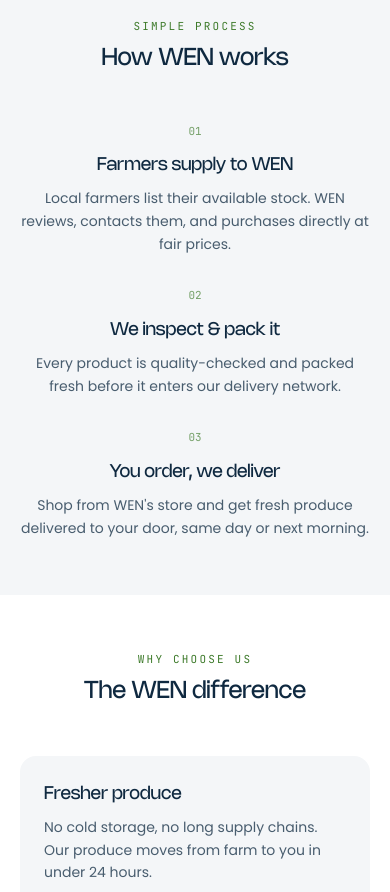
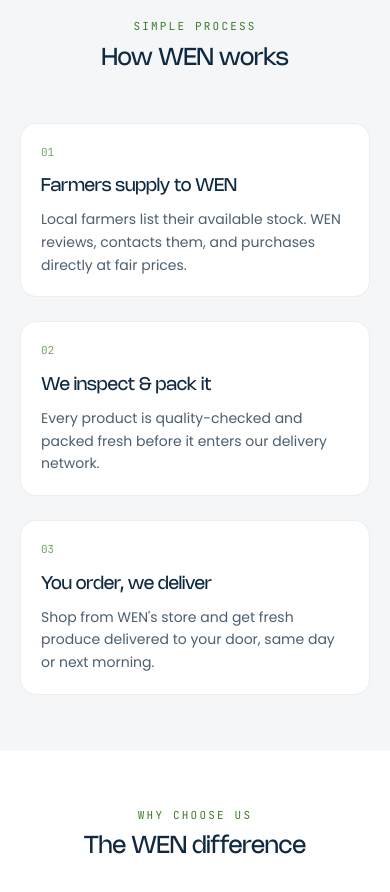
Before and after one commit to solinvictor/wen-backup, a Next.js app: page / in a window 390 px wide. Shown: the part 2360-3252 px from the top of the page. Built offline with nearby package versions, Linux system fonts and the light colour scheme; no server answers; the database is empty.

Commit message:
feat: how it works step images (desktop), better produce mosaic photos

```diff
--- a/src/app/page.tsx
+++ b/src/app/page.tsx
@@ -23,9 +23,27 @@ const FALLBACK_PRODUCTS = [
 ]
 
 const HOW_IT_WORKS = [
-  { step: '01', title: 'Farmers supply to WEN', body: 'Local farmers list their available stock. WEN reviews, contacts them, and purchases directly at fair prices.' },
-  { step: '02', title: 'We inspect & pack it', body: 'Every product is quality-checked and packed fresh before it enters our delivery network.' },
-  { step: '03', title: 'You order, we deliver', body: "Shop from WEN's store and get fresh produce delivered to your door, same day or next morning." },
+  {
+    step: '01',
+    title: 'Farmers supply to WEN',
+    body: 'Local farmers list their available stock. WEN reviews, contacts them, and purchases directly at fair prices.',
+    img: 'https://images.pexels.com/photos/2252584/pexels-photo-2252584.jpeg?auto=compress&cs=tinysrgb&w=600&h=400&fit=crop',
+    imgAlt: 'African farmer harvesting produce',
+  },
+  {
+    step: '02',
+    title: 'We inspect & pack it',
+    body: 'Every product is quality-checked and packed fresh before it enters our delivery network.',
+    img: 'https://images.pexels.com/photos/3737629/pexels-photo-3737629.jpeg?auto=compress&cs=tinysrgb&w=600&h=400&fit=crop',
+    imgAlt: 'Hands sorting and packing fresh produce',
+  },
+  {
+    step: '03',
+    title: 'You order, we deliver',
+    body: "Shop from WEN's store and get fresh produce delivered to your door, same day or next morning.",
+    img: 'https://images.pexels.com/photos/4393426/pexels-photo-4393426.jpeg?auto=compress&cs=tinysrgb&w=600&h=400&fit=crop',
+    imgAlt: 'Delivery of fresh produce to customer',
+  },
 ]
 
 const STATS = [
@@ -164,34 +182,35 @@ export default function LandingPage() {
 
             {/* Asymmetric grid */}
             <div className="grid grid-cols-12 grid-rows-2 gap-3 h-[420px] sm:h-[500px]">
-              {/* Large left */}
+              {/* Large left — Nigerian market / fresh produce */}
               <div className="col-span-7 row-span-2 rounded-2xl overflow-hidden">
                 <img
-                  src="https://images.pexels.com/photos/2518893/pexels-photo-2518893.jpeg?auto=compress&cs=tinysrgb&w=800&h=800&fit=crop"
-                  alt="Nigerian market produce"
+                  src="https://images.pexels.com/photos/1640777/pexels-photo-1640777.jpeg?auto=compress&cs=tinysrgb&w=800&h=800&fit=crop"
+                  alt="Fresh produce"
                   className="w-full h-full object-cover hover:scale-105 transition-transform duration-700"
                 />
               </div>
-              {/* Top right */}
+              {/* Top right — catfish */}
               <div className="col-span-5 row-span-1 rounded-2xl overflow-hidden">
                 <img
-                  src="https://images.pexels.com/photos/1656663/pexels-photo-1656663.jpeg?auto=compress&cs=tinysrgb&w=600&h=400&fit=crop"
+                  src="https://images.pexels.com/photos/725991/pexels-photo-725991.jpeg?auto=compress&cs=tinysrgb&w=600&h=400&fit=crop"
                   alt="Fresh fish"
                   className="w-full h-full object-cover hover:scale-105 transition-transform duration-700"
                 />
               </div>
-              {/* Bottom right — 2 equal */}
+              {/* Bottom right — eggs */}
               <div className="col-span-2 row-span-1 rounded-2xl overflow-hidden">
                 <img
-                  src="https://images.pexels.com/photos/4110251/pexels-photo-4110251.jpeg?auto=compress&cs=tinysrgb&w=300&h=300&fit=crop"
-                  alt="Rice"
+                  src="https://images.pexels.com/photos/162712/egg-white-food-protein-162712.jpeg?auto=compress&cs=tinysrgb&w=300&h=300&fit=crop"
+                  alt="Eggs"
                   className="w-full h-full object-cover hover:scale-105 transition-transform duration-700"
                 />
               </div>
+              {/* Bottom right — chicken with CTA */}
               <div className="col-span-3 row-span-1 rounded-2xl overflow-hidden relative">
                 <img
-                  src="https://images.pexels.com/photos/2338407/pexels-photo-2338407.jpeg?auto=compress&cs=tinysrgb&w=300&h=300&fit=crop"
-                  alt="Chicken"
+                  src="https://images.pexels.com/photos/616401/pexels-photo-616401.jpeg?auto=compress&cs=tinysrgb&w=300&h=300&fit=crop"
+                  alt="Rice and beans"
                   className="w-full h-full object-cover hover:scale-105 transition-transform duration-700"
                 />
                 <div className="absolute inset-0 bg-soil/40 flex items-center justify-center">
@@ -211,12 +230,22 @@ export default function LandingPage() {
               <p className="font-data text-[11px] text-pepper uppercase tracking-[0.2em] mb-2">Simple process</p>
               <h2 className="font-display text-soil text-2xl sm:text-3xl">How WEN works</h2>
             </div>
-            <div className="grid grid-cols-1 sm:grid-cols-3 gap-8">
+            <div className="grid grid-cols-1 sm:grid-cols-3 gap-6">
               {HOW_IT_WORKS.map(item => (
-                <div key={item.step} className="text-center sm:text-left">
-                  <p className="font-data text-[11px] text-pepper/70 mb-3">{item.step}</p>
-                  <h3 className="font-display text-soil text-lg mb-2">{item.title}</h3>
-                  <p className="text-soil/75 text-[14px] leading-relaxed">{item.body}</p>
+                <div key={item.step} className="bg-white rounded-2xl overflow-hidden border border-soil/8">
+                  {/* Image — desktop only */}
+                  <div className="hidden sm:block aspect-[3/2] overflow-hidden">
+                    <img
+                      src={item.img}
+                      alt={item.imgAlt}
+                      className="w-full h-full object-cover"
+                    />
+                  </div>
+                  <div className="p-5 sm:p-6">
+                    <p className="font-data text-[11px] text-pepper/70 mb-3">{item.step}</p>
+                    <h3 className="font-display text-soil text-lg mb-2">{item.title}</h3>
+                    <p className="text-soil/75 text-[14px] leading-relaxed">{item.body}</p>
+                  </div>
                 </div>
               ))}
             </div>
```
